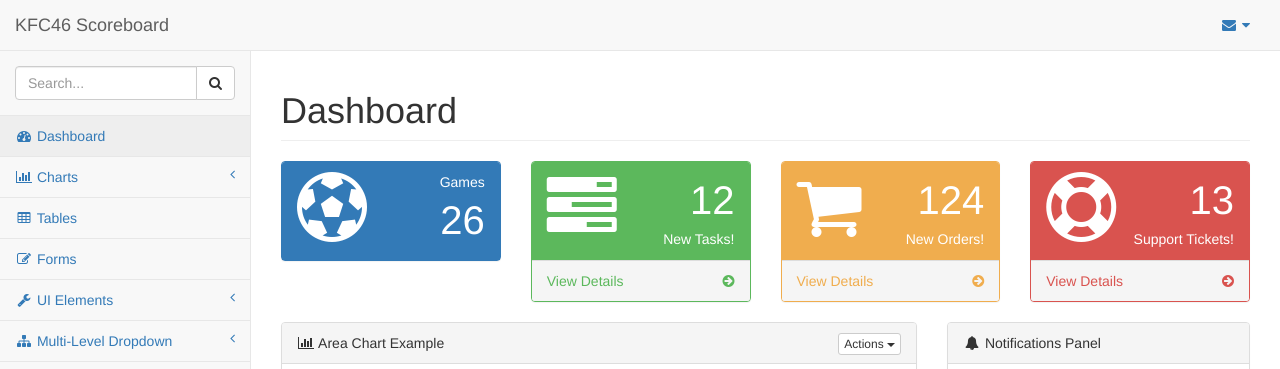
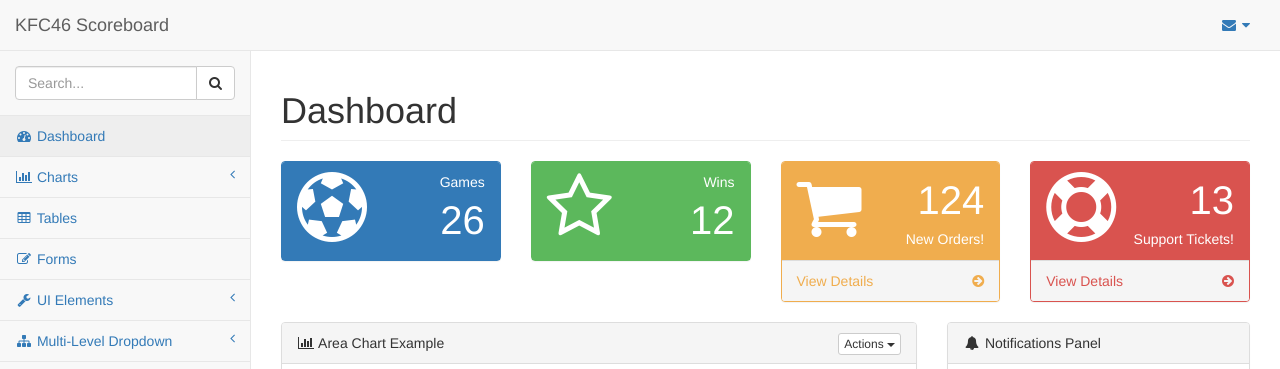
Before and after one commit to tomoyamkung/kfc46_scoreboard_content, a website: page pages/index.html in a window 1280 px wide. Shown: the top 369 px of the page. Drawn offline with Linux system fonts and the light colour scheme.

Commit message:
refs #4 「勝ち数」の部分を実装

```diff
--- a/pages/index.html
+++ b/pages/index.html
@@ -244,21 +244,14 @@
                         <div class="panel-heading">
                             <div class="row">
                                 <div class="col-xs-3">
-                                    <i class="fa fa-tasks fa-5x"></i>
+                                    <i class="fa fa-star-o fa-5x"></i>
                                 </div>
                                 <div class="col-xs-9 text-right">
+                                    <div>Wins</div>
                                     <div class="huge">12</div>
-                                    <div>New Tasks!</div>
                                 </div>
                             </div>
                         </div>
-                        <a href="#">
-                            <div class="panel-footer">
-                                <span class="pull-left">View Details</span>
-                                <span class="pull-right"><i class="fa fa-arrow-circle-right"></i></span>
-                                <div class="clearfix"></div>
-                            </div>
-                        </a>
                     </div>
                 </div>
                 <div class="col-lg-3 col-md-6">
```
